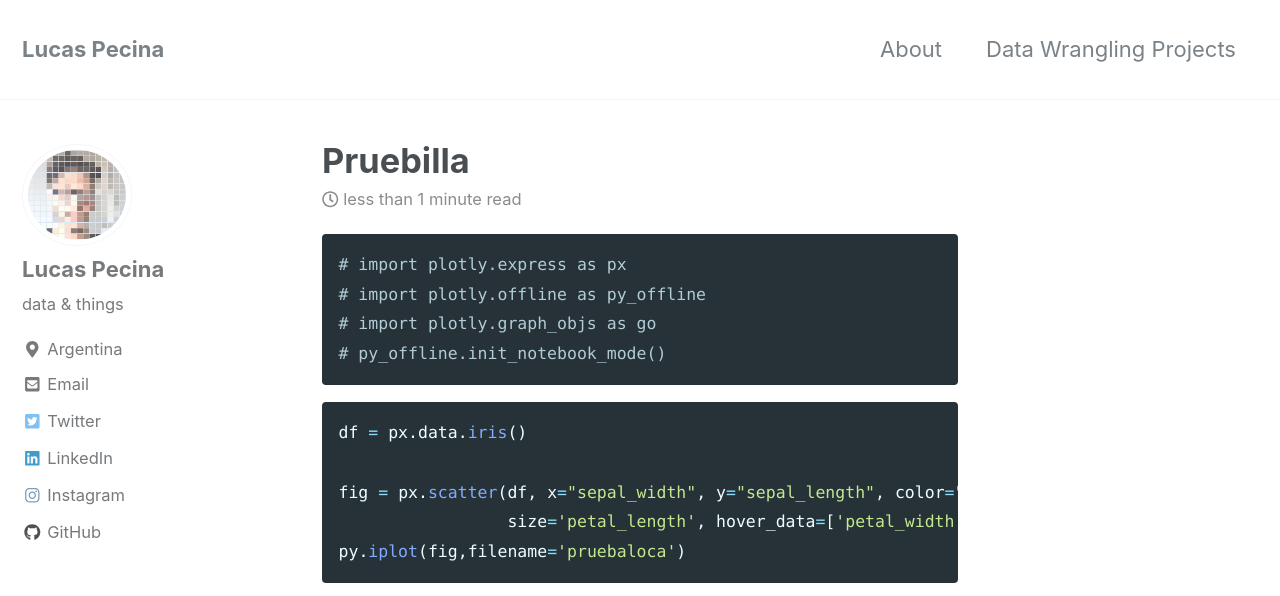
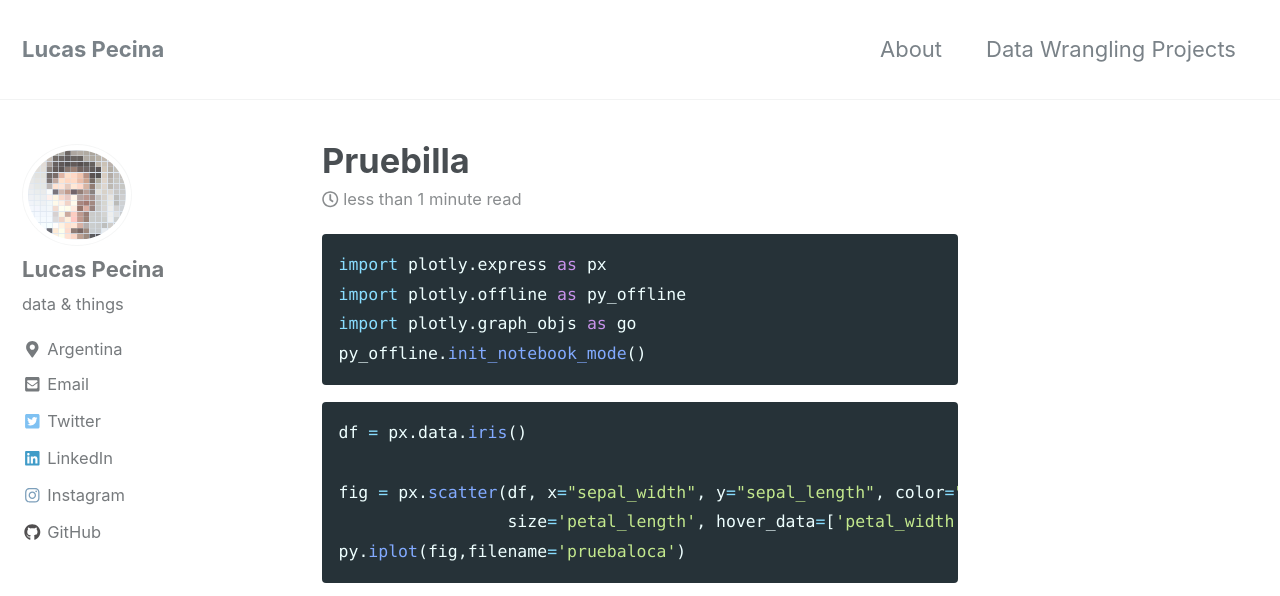
Before and after one commit to lucaspecina/lucaspecina.github.io, a Jekyll site: the page built from _posts/2010-01-01-pruebilla.md, in a window 1280 px wide and 900 px high, cut to the strip 0-596 px from the top of the window. Built offline with Jekyll 4.4.1, drawn with Linux system fonts in a browser that asks for light colours; nearby versions of some CDN libraries.

Commit message:
Update 2010-01-01-pruebilla.md

````diff
--- a/_posts/2010-01-01-pruebilla.md
+++ b/_posts/2010-01-01-pruebilla.md
@@ -1,8 +1,8 @@
 ```python
-# import plotly.express as px
-# import plotly.offline as py_offline
-# import plotly.graph_objs as go
-# py_offline.init_notebook_mode()
+import plotly.express as px
+import plotly.offline as py_offline
+import plotly.graph_objs as go
+py_offline.init_notebook_mode()
 ```
 
 
@@ -15,36 +15,10 @@ py.iplot(fig,filename='pruebaloca')
 ```
 
 
-
-
-
 <iframe
-    width="100%"
+    width="150%"
     height="600px"
     src="https://plotly.com/~lucaspecina/3.embed"
     frameborder="0"
     allowfullscreen
 ></iframe>
-
-
-
-
-
-```python
-
-```
-
-
-```python
-
-```
-
-
-```python
-
-```
-
-
-```python
-
-```
````
